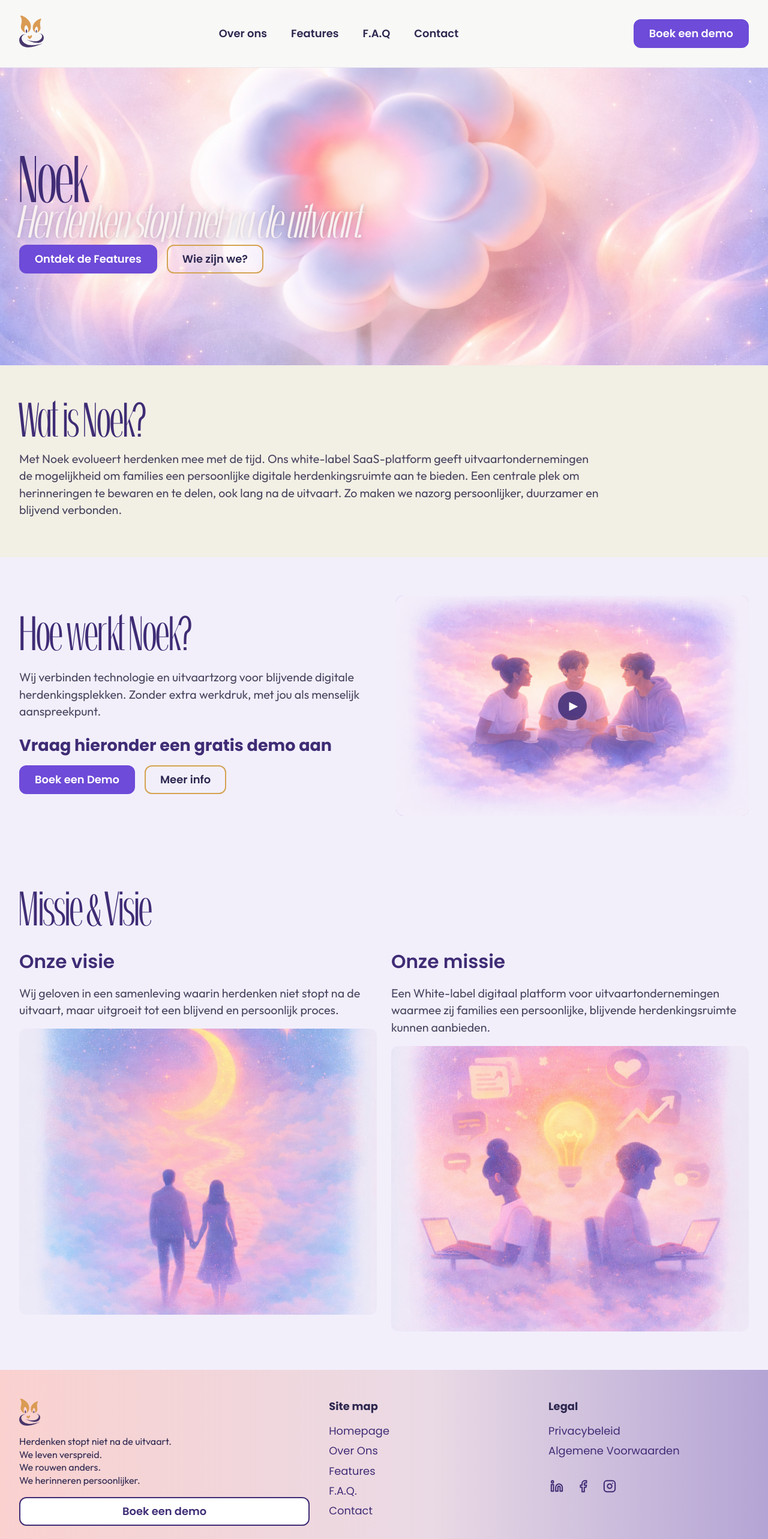
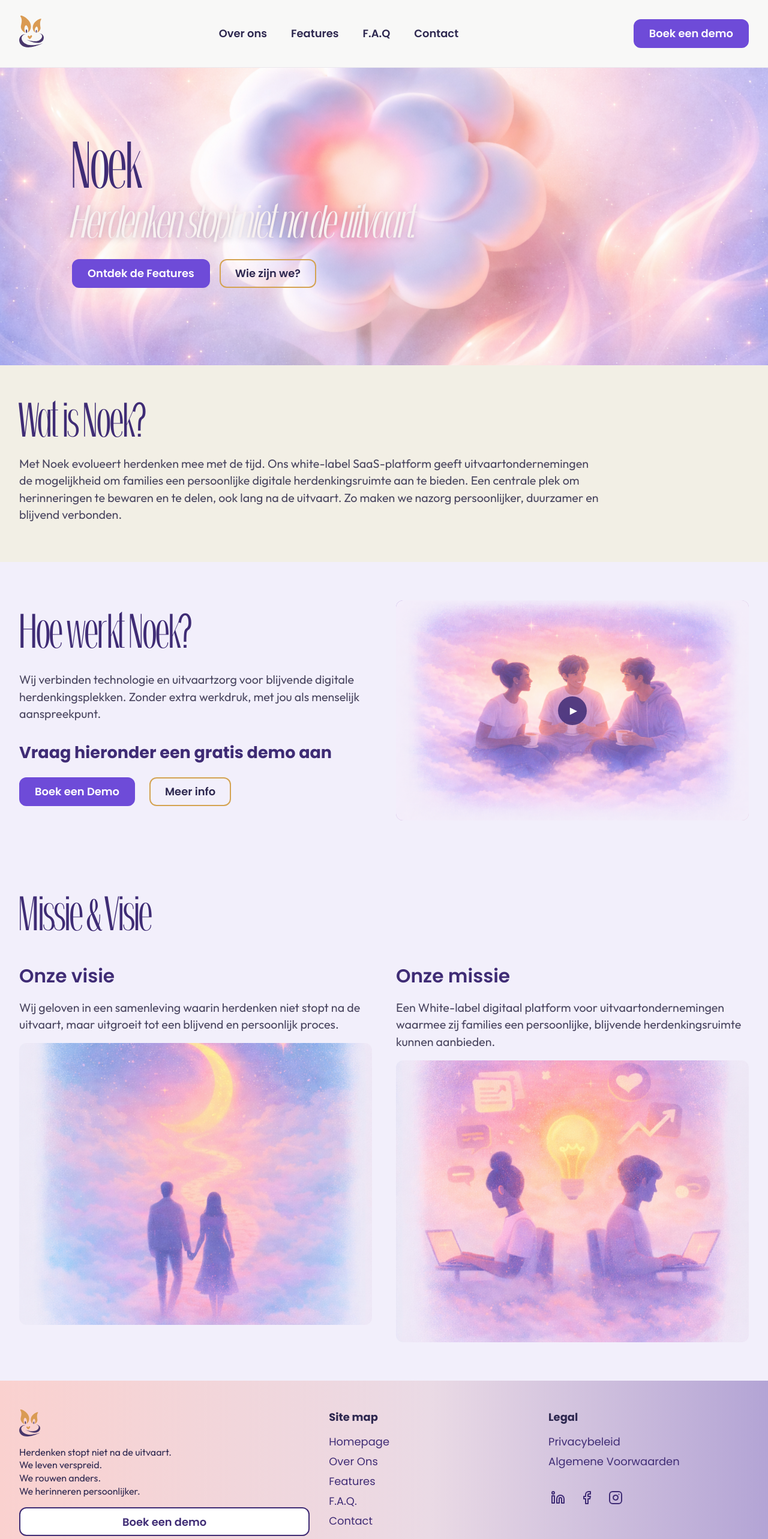
Before and after one commit to devosdevelops/Noekmemorial.be, a Vue app: page / in a window 1280 px wide. Shown: the top 2566 px of the page at 60% size. Built offline with nearby package versions, Linux system fonts and the light colour scheme.

Commit message:
styling: fixed padding and spacing

```diff
--- a/src/assets/styles.css
+++ b/src/assets/styles.css
@@ -55,6 +55,8 @@
   --space-48: 3rem;
   --space-56: 3.5rem;
   --space-64: 4rem;
+  --space-80: 5rem;
+  --space-96: 6rem;
 
   --radius-12: 0.75rem;
   --radius-16: 1rem;
@@ -63,23 +65,30 @@
   --container-max: 76rem;
 }
 
-* {
+*,
+*::before,
+*::after {
   box-sizing: border-box;
 }
 
 html {
   font-size: 16px;
   scroll-behavior: smooth;
+  background: linear-gradient(30deg, #fbf5ee 0%, #e8e4f5 100%);
 }
 
 body {
   margin: 0;
   min-width: 320px;
+  width: 100%;
+  max-width: 1400px;
+  min-height: 100vh;
   font-family: var(--font-body);
   font-size: var(--fs-body);
   line-height: 1.4;
   color: var(--color-text);
   background: linear-gradient(30deg, #fbf5ee 0%, #e8e4f5 100%);
+  margin-inline: auto;
 }
 
 a {
--- a/src/components/content-section.vue
+++ b/src/components/content-section.vue
@@ -40,7 +40,7 @@ const surfaceClass = computed(() => `is-${props.surface}`);
 
 .content-inner {
   display: grid;
-  gap: var(--space-8);
+  gap: var(--space-16);
 }
 
 .body-text {
--- a/src/components/hero-section.vue
+++ b/src/components/hero-section.vue
@@ -33,6 +33,7 @@ const heroStyle = computed(() => {
   min-height: clamp(22rem, 46vw, 31rem);
   display: grid;
   align-items: center;
+  padding: var(--space-80);
   background:
     var(--hero-image, none) center / cover no-repeat,
     radial-gradient(circle at 60% 40%, rgba(217, 206, 255, 0.8) 0%, rgba(194, 165, 235, 0.2) 25%, rgba(180, 148, 229, 0) 45%),
@@ -43,7 +44,7 @@ const heroStyle = computed(() => {
   display: grid;
   align-content: center;
   justify-items: start;
-  gap: var(--space-16);
+  gap: var(--space-40);
 }
 
 .hero-title {
@@ -72,8 +73,12 @@ const heroStyle = computed(() => {
 }
 
 @media (max-width: 40rem) {
+  .hero-section {
+    padding: var(--space-56);
+  }
+
   .hero-content {
-    gap: var(--space-24);
+    gap: var(--space-40);
   }
 
   .hero-actions {
@@ -81,4 +86,10 @@ const heroStyle = computed(() => {
     max-width: 12.5rem;
   }
 }
+
+@media (min-width: 75rem) {
+  .hero-section {
+    padding: var(--space-96);
+  }
+}
 </style>
--- a/src/components/how-it-works-section.vue
+++ b/src/components/how-it-works-section.vue
@@ -45,7 +45,7 @@ const hasVideoThumb = computed(() => Boolean(assetPaths.images.howItWorksThumb))
 
 .text-column {
   display: grid;
-  gap: var(--space-16);
+  gap: var(--space-24);
 }
 
 .demo-lead {
@@ -60,7 +60,7 @@ const hasVideoThumb = computed(() => Boolean(assetPaths.images.howItWorksThumb))
 .action-row {
   display: flex;
   flex-wrap: wrap;
-  gap: var(--space-16);
+  gap: var(--space-24);
 }
 
 .media-card {
@@ -97,8 +97,8 @@ const hasVideoThumb = computed(() => Boolean(assetPaths.images.howItWorksThumb))
   border-radius: 999px;
   background: rgba(63, 44, 117, 0.85);
   color: #ffffff;
-  font-size: 1.2rem;
-  padding-left: 0.25rem;
+  font-size: 1rem;
+  padding-left: var(--space-4);
 }
 
 @media (max-width: 64rem) {
@@ -122,7 +122,7 @@ const hasVideoThumb = computed(() => Boolean(assetPaths.images.howItWorksThumb))
 @media (max-width: 40rem) {
   .action-row {
     width: 100%;
-    gap: var(--space-8);
+    gap: var(--space-16);
   }
 }
 </style>
--- a/src/components/mission-vision-section.vue
+++ b/src/components/mission-vision-section.vue
@@ -35,13 +35,13 @@ import MissionCard from './mission-card.vue';
 
 .mission-vision-inner {
   display: grid;
-  gap: var(--space-24);
+  gap: var(--space-40);
 }
 
 .cards-grid {
   display: grid;
   grid-template-columns: 1fr 1fr;
-  gap: var(--space-24);
+  gap: var(--space-40);
 }
 
 @media (max-width: 48rem) {
--- a/src/components/site-footer.vue
+++ b/src/components/site-footer.vue
@@ -29,13 +29,13 @@
 
         <div class="social-row" aria-label="socials">
           <a href="#" aria-label="LinkedIn" class="social-icon">
-            <Linkedin :size="22" :stroke-width="2.2" />
+            <Linkedin :size="24" :stroke-width="2" />
           </a>
           <a href="#" aria-label="Facebook" class="social-icon">
-            <Facebook :size="22" :stroke-width="2.2" />
+            <Facebook :size="24" :stroke-width="2" />
           </a>
           <a href="#" aria-label="Instagram" class="social-icon">
-            <Instagram :size="22" :stroke-width="2.2" />
+            <Instagram :size="24" :stroke-width="2" />
           </a>
         </div>
       </section>
@@ -100,8 +100,8 @@ import SiteLogo from './site-logo.vue';
 .social-icon {
   display: inline-grid;
   place-items: center;
-  width: 1.75rem;
-  height: 1.75rem;
+  width: 2rem;
+  height: 2rem;
 }
 
 .sr-only {
--- a/src/components/site-header.vue
+++ b/src/components/site-header.vue
@@ -116,13 +116,13 @@ onUnmounted(() => {
   align-items: center;
   justify-content: center;
   flex-direction: column;
-  gap: 0.35rem;
+  gap: var(--space-8);
   margin-left: auto;
 }
 
 .menu-toggle span {
-  width: 2.1rem;
-  height: 0.3rem;
+  width: 2rem;
+  height: var(--space-4);
   border-radius: var(--radius-pill);
   background: var(--color-primary-deep);
 }
```
Also changed, not shown: index.html (line endings or trailing spaces).
